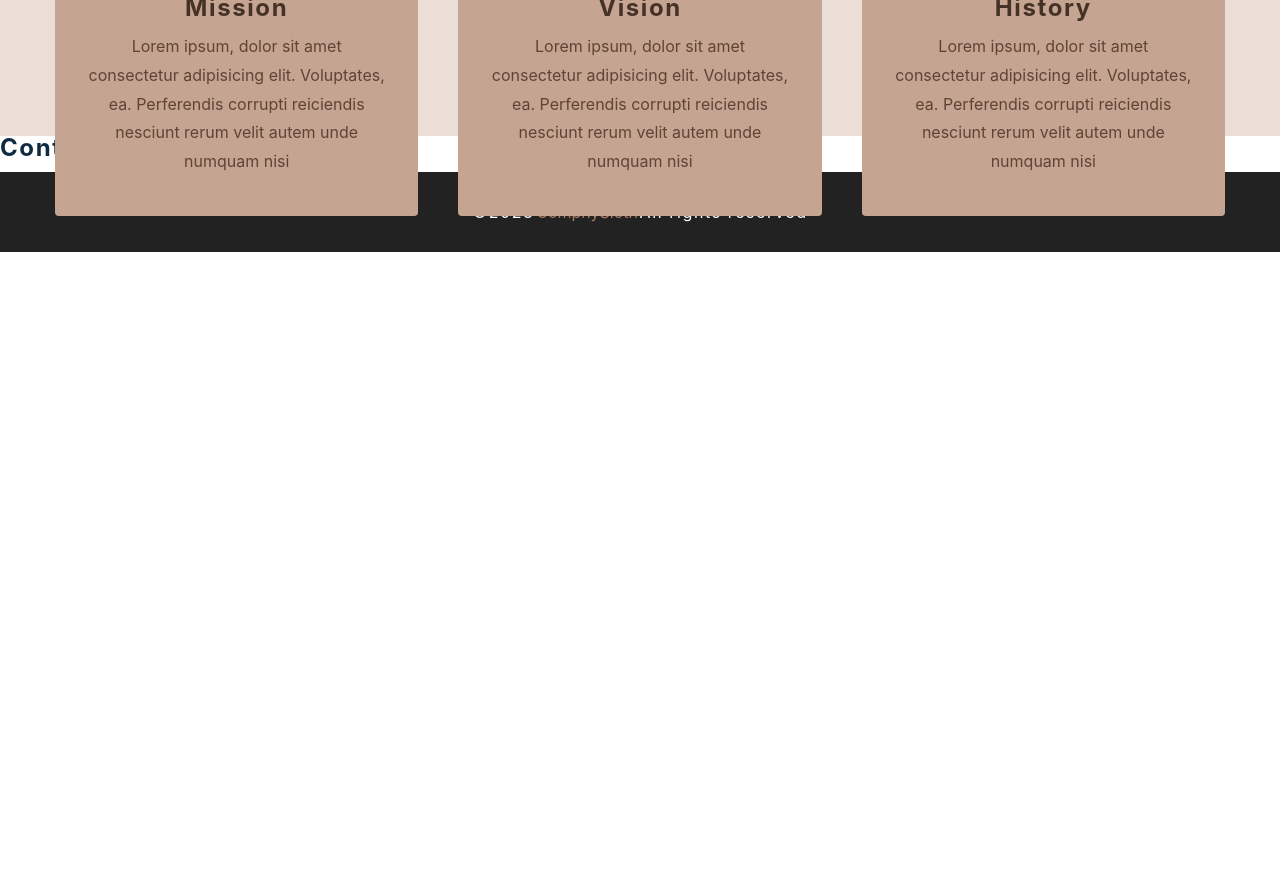
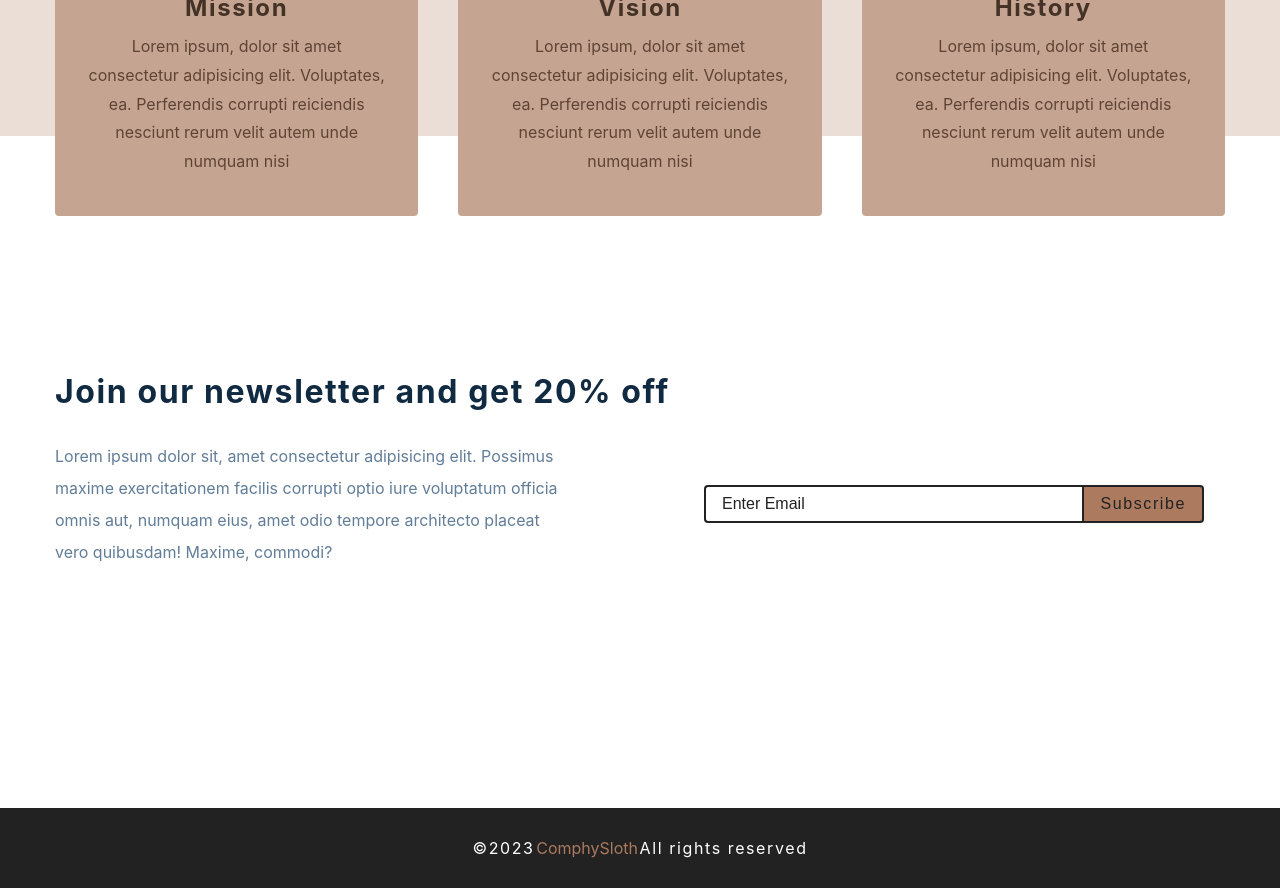
Before and after one commit to kucheriavii/comfy, a React (Create React App) app: page / in a window 1280 px wide. Shown: the part 1200-2088 px from the top of the page. Before the commit the page ends 1452 px from the top, so only its background shows below. Built offline with nearby package versions, Linux system fonts and the light colour scheme.

Commit message:
328 - Home Page Contact

```diff
--- a/src/components/Contact.js
+++ b/src/components/Contact.js
@@ -2,7 +2,22 @@ import React from 'react'
 import styled from 'styled-components'
 
 const Contact = () => {
-  return <h4>contact section</h4>
+  return <Wrapper>
+    <div className='section-center'>
+      <h3>Join our newsletter and get 20% off</h3>
+      <div className='content'>
+        <p>
+          Lorem ipsum dolor sit, amet consectetur adipisicing elit. Possimus maxime exercitationem facilis corrupti optio iure voluptatum officia omnis aut, numquam eius, amet odio tempore architecto placeat vero quibusdam! Maxime, commodi?
+        </p>
+        <form className='contact-form'>
+          <input type="email" className='form-input' placeholder='enter email' />
+          <button type="submit" className='submit-btn'>
+            subscribe
+          </button>
+        </form>
+      </div>
+    </div>
+  </Wrapper>
 }
 const Wrapper = styled.section`
   padding: 5rem 0;
```
